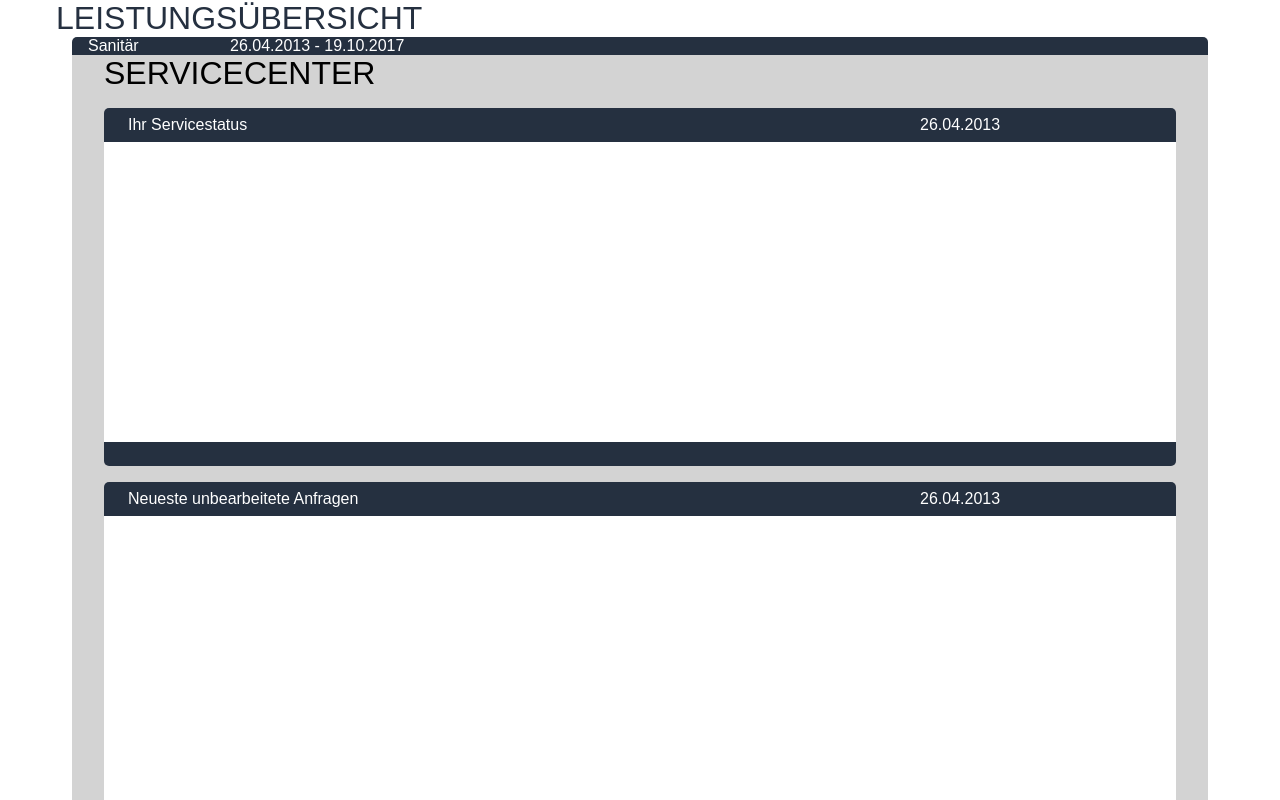
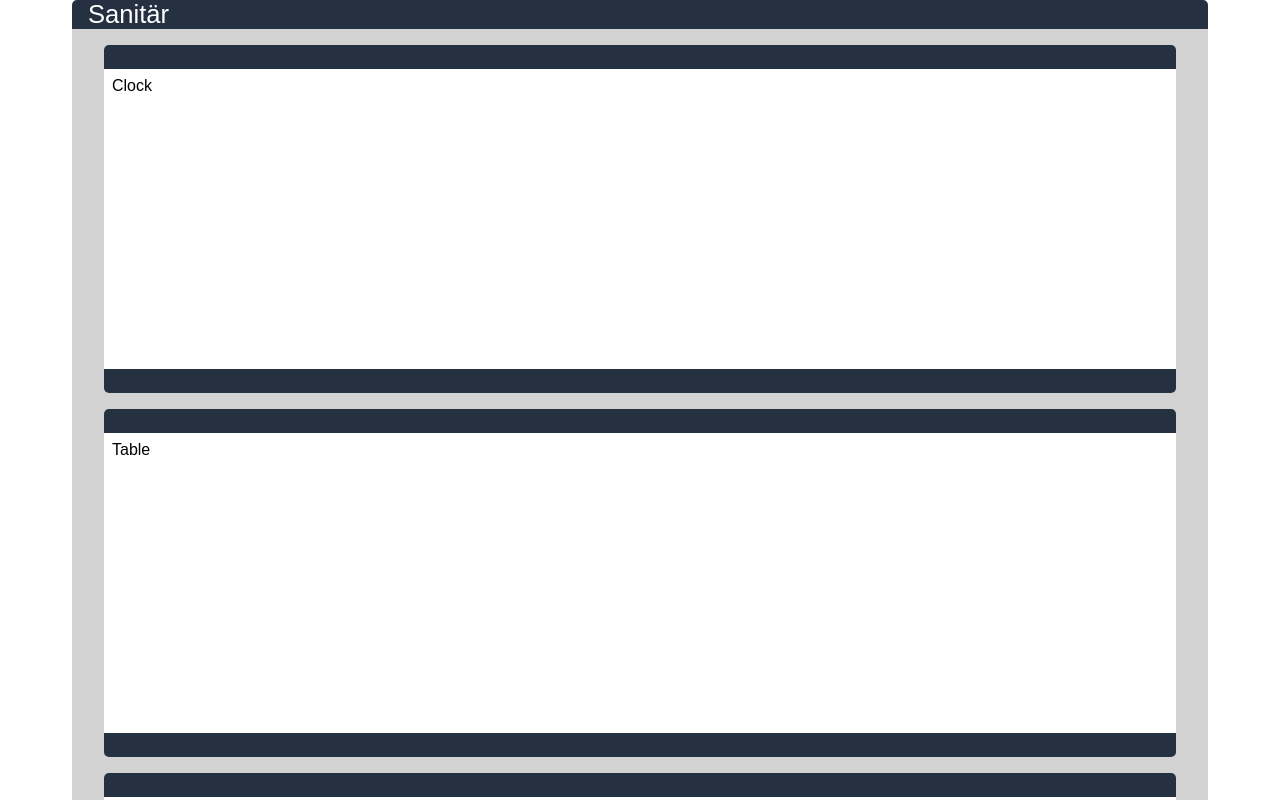
Before and after one commit to dragosgn/react-css-grid, a React (Create React App) app: page / in a window 1280 px wide. Shown: the top 800 px of the page. Built offline with nearby package versions, Linux system fonts and the light colour scheme; a web font is replaced by a local one.

Commit message:
css specificity rules broken

```diff
--- a/public/index.html
+++ b/public/index.html
@@ -21,6 +21,10 @@
         font-weight: normal;
         margin: 0;
       }
+      h1 { font-size: 2.4em; } /* =24px */
+      p  { font-size: 1.6em; } /* =14px */
+      li { font-size: 1.6em; } /* =14px? */
+      li li, li p { font-size: 1em; }
     </style>
     <!--
       Notice the use of %PUBLIC_URL% in the tags above.
--- a/src/App.js
+++ b/src/App.js
@@ -14,7 +14,7 @@ const Container = styled.div`
   }
 `
 
-let mobileGutter = `1rem`
+let mobileGutter = `0.5rem`
 let tabletGutter = `1rem`
 let desktopGutter = `1.5rem`
 
@@ -787,13 +787,14 @@ const PerformanceComponent = ({title, content}) => {
     <PerfRoot>
       <PerfHeader>
         <Col desktop={7} tablet={6} mobile={3}>
-          <HeaderTitle>{title}</HeaderTitle>
+          <HeaderTitle><p></p></HeaderTitle>
         </Col>
         <Col desktop={5} tablet={2} mobile={1}>
-          <HeaderDate>26.04.2013</HeaderDate>
+          <HeaderDate><p></p></HeaderDate>
         </Col>
       </PerfHeader>
       <PerfBody>
+          {content}
       </PerfBody>
       <PerfFooter>
         <Col>
@@ -864,18 +865,14 @@ class App extends Component {
       <Container>
         <Row>
           <Col>
-              <h1 style={{color: "#253040"}}>LEISTUNGSÜBERSICHT</h1>
             <Row>
               <Col>
                 <Row style={{backgroundColor: "#253040", color: "white", borderRadius: "5px 5px 0 0",}}>
                   <Col desktop={1} tablet={1}><p>Sanitär</p></Col>
-                  <Col desktop={11} tablet={7}><p>26.04.2013 - 19.10.2017</p></Col>
+                  <Col desktop={11} tablet={7}><p></p></Col>
                 </Row>
                 <Row>
                   <Col desktop={12} style={{backgroundColor: "#D3D3D3"}}>
-                    <Row>
-                      <Col><h1>SERVICECENTER</h1></Col>
-                    </Row>
                     <Row>
                       <Col desktop={6} tablet={8}>
                         <PerformanceComponent title={"Ihr Servicestatus"} content={"Clock"} />
```
Also changed, not shown: .eslintrc.yml.
